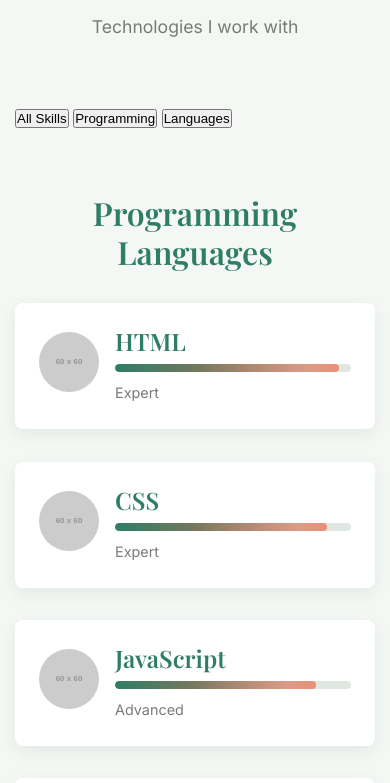
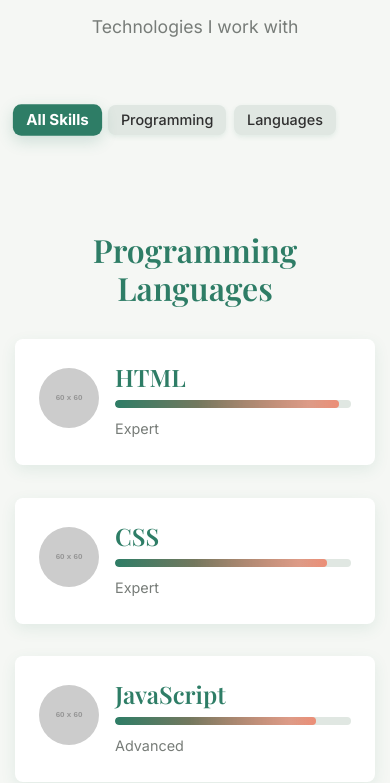
Before and after one commit to nquynh15/personal-webpage, a website: page index.html in a window 390 px wide. Shown: the part 2872-3655 px from the top of the page. Drawn offline with nearby package versions, Linux system fonts and the light colour scheme; placeholder pictures from the web are drawn by us; animation ran at ten frames a second.

Commit message:
Fix: Fix skills filter on Skills Section

```diff
--- a/assets/css/main.css
+++ b/assets/css/main.css
@@ -569,6 +569,43 @@ a:hover {
     color: var(--text-secondary);
 }
 
+.skills-filter {
+    display: flex;
+    justify-content: center;
+    gap: 1rem;
+    margin-bottom: 2rem;
+    flex-wrap: wrap;
+}
+
+.filter-btn {
+    padding: 0.5rem 1rem;
+    background-color: var(--bg-secondary);
+    color: var(--text-primary);
+    border: none;
+    border-radius: var(--border-radius);
+    font-family: var(--font-secondary);
+    font-size: 1rem;
+    font-weight: 500;
+    cursor: pointer;
+    transition: var(--transition);
+    box-shadow: 0 2px 5px var(--shadow);
+}
+
+.filter-btn:hover {
+    background-color: var(--primary-color);
+    color: var(--white);
+    transform: scale(1.05);
+    box-shadow: 0 5px 15px var(--shadow-hover);
+}
+
+.filter-btn.active {
+    background-color: var(--primary-color);
+    color: var(--white);
+    font-weight: 700;
+    transform: scale(1.05);
+    box-shadow: 0 5px 15px var(--shadow-hover);
+}
+
 /* ===============================
    PROJECTS SECTION
    =============================== */
@@ -1114,6 +1151,16 @@ a:hover {
         grid-template-columns: 1fr;
     }
 
+    .skills-filter {
+        justify-content: flex-start;
+        gap: 0.5rem;
+    }
+
+    .filter-btn {
+        font-size: 0.9rem;
+        padding: 0.4rem 0.8rem;
+    }
+
     .language-skills {
         grid-template-columns: 1fr;
     }
--- a/components/sections/skills.js
+++ b/components/sections/skills.js
@@ -260,7 +260,6 @@ function initSkillsHoverEffects() {
 // SKILLS FILTERING (Optional)
 // ===============================
 function initSkillsFiltering() {
-    // Create filter buttons if needed
     const skillsContainer = document.querySelector('.skills-content');
 
     if (skillsContainer) {
@@ -271,7 +270,13 @@ function initSkillsFiltering() {
 
             // Add filter functionality
             initFilterFunctionality();
+
+            console.log('✅ Skills filter initialized');
+        } else {
+            console.warn('❌ Failed to create filter buttons');
         }
+    } else {
+        console.warn('❌ .skills-content not found');
     }
 }
 
@@ -291,33 +296,55 @@ function initFilterFunctionality() {
     const filterButtons = document.querySelectorAll('.filter-btn');
     const skillCategories = document.querySelectorAll('.skills-category');
 
+    if (filterButtons.length === 0 || skillCategories.length === 0) {
+        console.warn('❌ Filter elements not found');
+        return;
+    }
+
     filterButtons.forEach(button => {
         button.addEventListener('click', function() {
-            const filter = this.dataset.filter;
+            const filter = this.dataset.filter.toLowerCase();  // "all", "programming", "languages"
 
             // Update active button
             filterButtons.forEach(btn => btn.classList.remove('active'));
             this.classList.add('active');
 
-            // Filter skill categories
+            // Filter skill categories with smooth transition
             skillCategories.forEach(category => {
+                const categoryType = category.querySelector('h3')?.textContent.toLowerCase() || '';
+
+                let shouldShow = false;
+
                 if (filter === 'all') {
+                    shouldShow = true;
+                } else if (filter === 'programming' && categoryType === 'programming languages') {
+                    shouldShow = true;
+                } else if (filter === 'languages' && categoryType === 'human languages') {
+                    shouldShow = true;
+                }
+
+                if (shouldShow) {
                     category.style.display = 'block';
-                    category.classList.add('animate-fadeIn');
+                    category.style.opacity = '0';
+                    category.style.transform = 'translateY(20px)';
+                    setTimeout(() => {
+                        category.style.transition = 'opacity 0.5s ease, transform 0.5s ease';
+                        category.style.opacity = '1';
+                        category.style.transform = 'translateY(0)';
+                    }, 10);
                 } else {
-                    const categoryType = category.querySelector('h3').textContent.toLowerCase();
-
-                    if (categoryType.includes(filter)) {
-                        category.style.display = 'block';
-                        category.classList.add('animate-fadeIn');
-                    } else {
+                    category.style.transition = 'opacity 0.3s ease';
+                    category.style.opacity = '0';
+                    setTimeout(() => {
                         category.style.display = 'none';
-                        category.classList.remove('animate-fadeIn');
-                    }
+                    }, 300);
                 }
             });
         });
     });
+
+    // ✅ Initial filter to 'all'
+    filterButtons[0].click();
 }
 
 // ===============================
```
